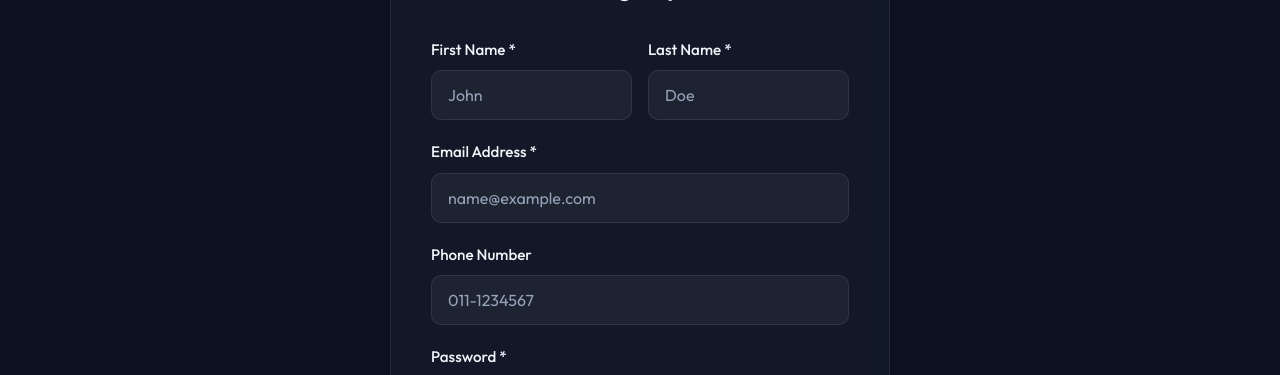
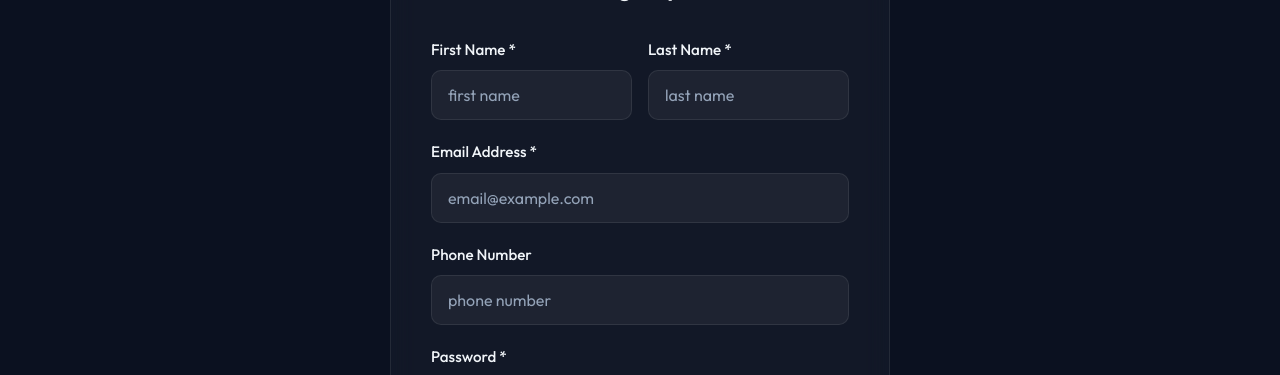
Before and after one commit to akindu02/Aquarium-Management-System, a React (Vite) app in the folder Frontend/: page /signup in a window 1280 px wide. Shown: the part 318-693 px from the top of the page. Built offline with nearby package versions, Linux system fonts and the light colour scheme.

Commit message:
sign in changes

```diff
--- a/Frontend/src/pages/SignUp.jsx
+++ b/Frontend/src/pages/SignUp.jsx
@@ -111,7 +111,7 @@ const SignUp = () => {
                                 value={formData.firstName}
                                 onChange={handleChange}
                                 className="form-input"
-                                placeholder="John"
+                                placeholder="first name"
                                 required
                                 disabled={loading}
                             />
@@ -125,7 +125,7 @@ const SignUp = () => {
                                 value={formData.lastName}
                                 onChange={handleChange}
                                 className="form-input"
-                                placeholder="Doe"
+                                placeholder="last name"
                                 required
                                 disabled={loading}
                             />
@@ -141,7 +141,7 @@ const SignUp = () => {
                             value={formData.email}
                             onChange={handleChange}
                             className="form-input"
-                            placeholder="name@example.com"
+                            placeholder="email@example.com"
                             required
                             disabled={loading}
                         />
@@ -156,7 +156,7 @@ const SignUp = () => {
                             value={formData.phone}
                             onChange={handleChange}
                             className="form-input"
-                            placeholder="011-1234567"
+                            placeholder="phone number"
                             disabled={loading}
                         />
                     </div>
```
